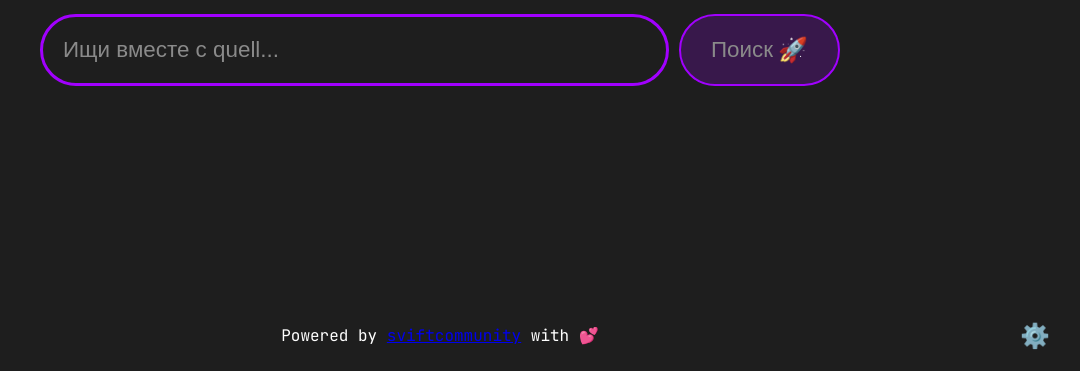
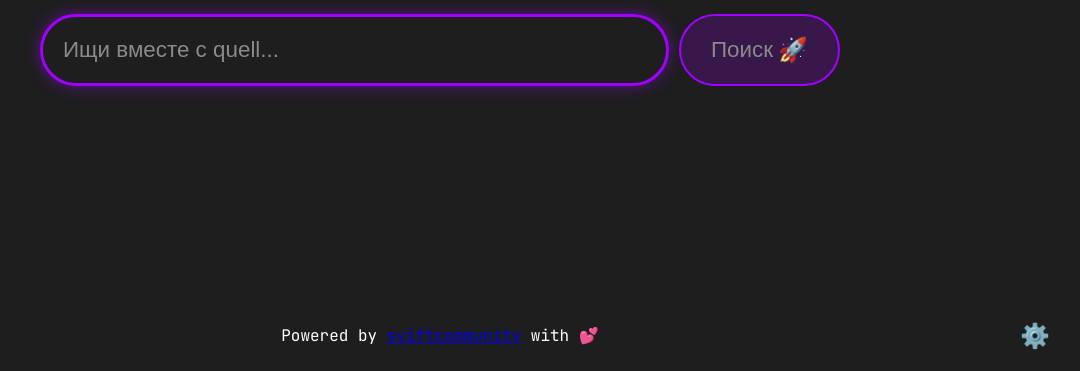
Before and after one commit to stsvift/Quell-search, a plain HTML site: page index.html in a window 1280 px wide. Shown: the part 429-800 px from the top of the page, without its empty margins (200-1280 px from the left). Drawn offline with Linux system fonts and the light colour scheme.

Commit message:
Small redisign

```diff
--- a/main.js
+++ b/main.js
@@ -12,6 +12,9 @@ document.addEventListener('DOMContentLoaded', () => {
             performSearch();
         }
     });
+
+    // Autofocus on search input
+    searchInput.focus();
 });
 
 // Save selected search engine to local storage
--- a/styles.css
+++ b/styles.css
@@ -31,7 +31,7 @@ body {
     border: 3px solid #A100FF;
     border-radius: 40px;
     background-color: transparent;
-    color: #8A8A8A;
+    color: #A100FF;
     outline: none;
     margin-right: 10px;
     transition: box-shadow 0.3s ease;
```
